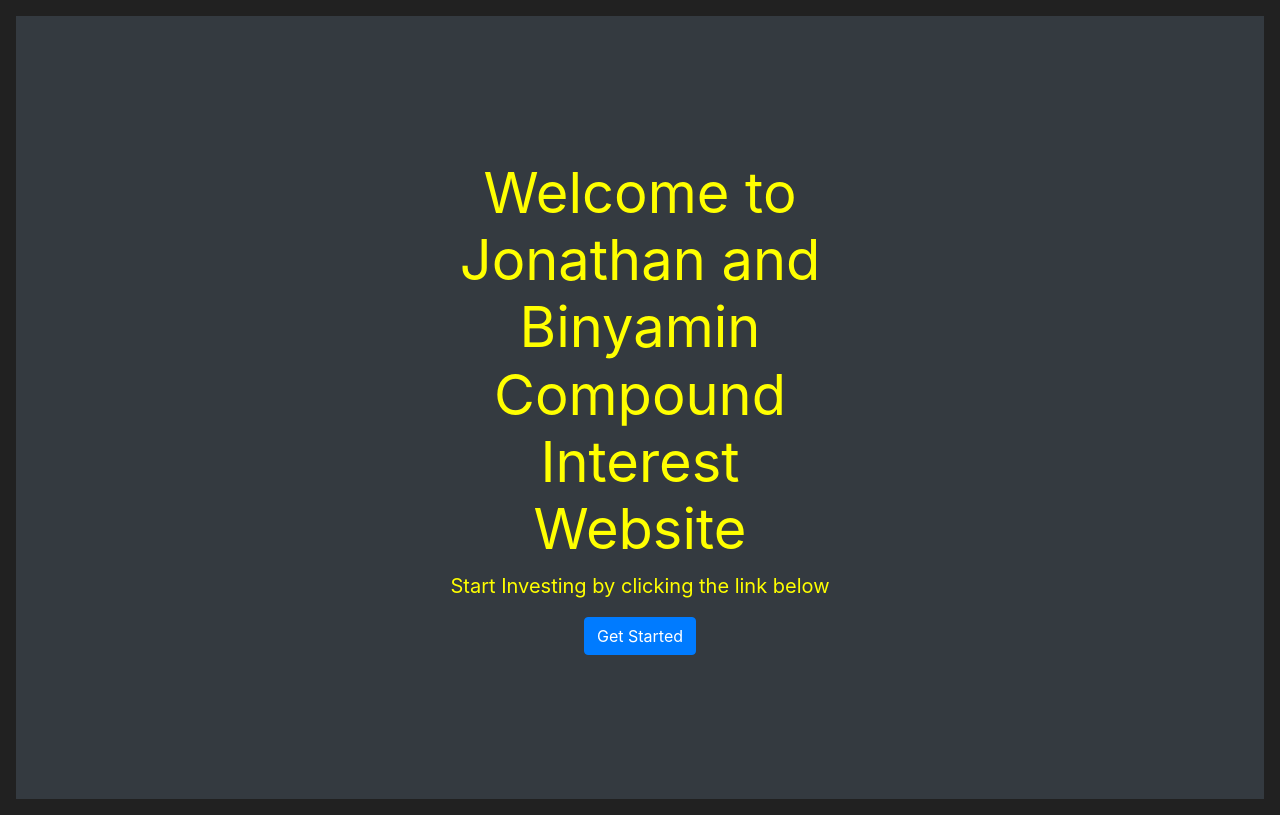
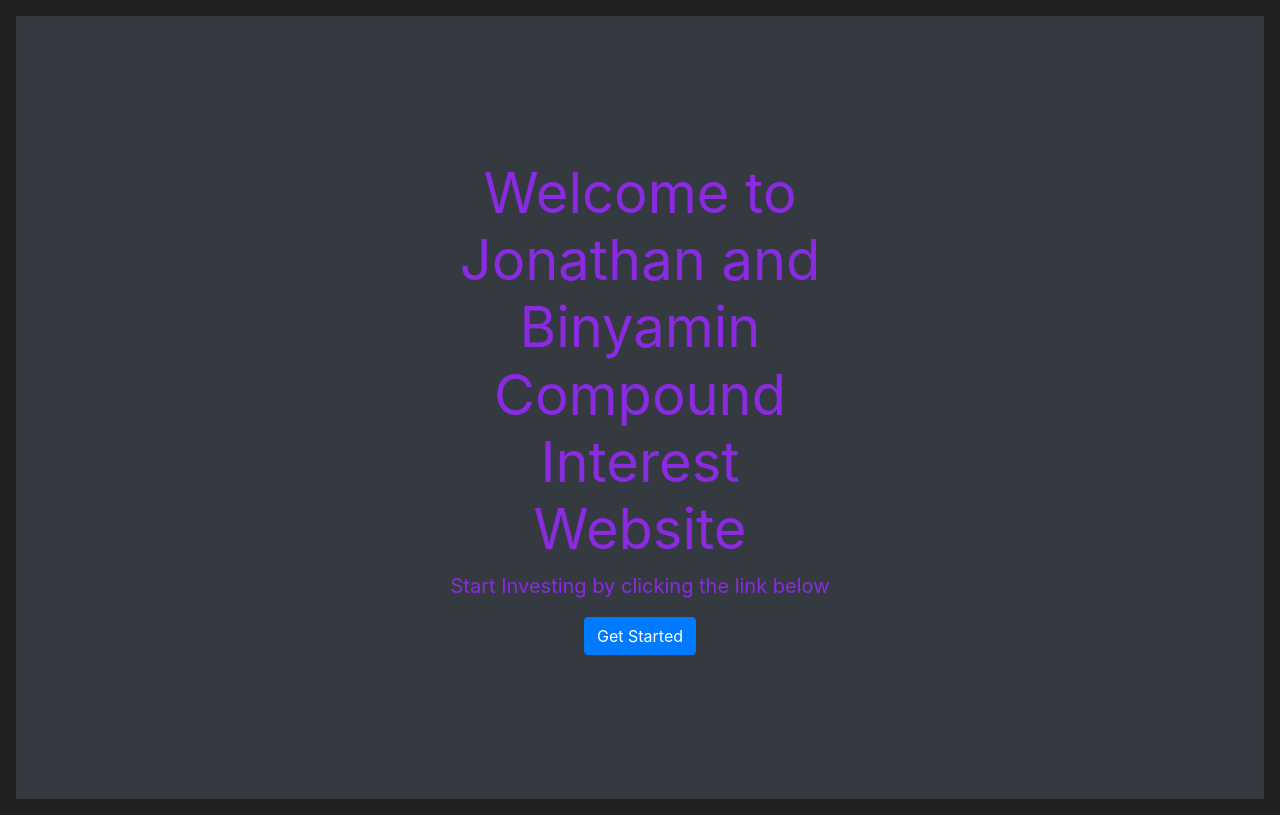
Before and after one commit to BinyaminR/Application-compound-interest, a Flask app: page / in a window 1280 px wide. Shown: the part 56-871 px from the top of the page. Run offline with Flask 2, Linux system fonts and the light colour scheme; some libraries are stand-ins or nearby versions.

Commit message:
v1.0.0.v

```diff
--- a/application/compound_interest/templates/home.html
+++ b/application/compound_interest/templates/home.html
@@ -3,7 +3,7 @@
     Compound Interest Website
 {% endblock %}
 {% block content %}
-    <div class="position-relative overflow-hidden p-3 p-md-5 m-md-3 text-center bg-dark" style="color:yellow">
+    <div class="position-relative overflow-hidden p-3 p-md-5 m-md-3 text-center bg-dark" style="color:blueviolet">
         <div class="col-md-5 p-lg-5 mx-auto my-5">
             <h1 class="display-4 font-weight-normal">Welcome to Jonathan and Binyamin Compound Interest Website</h1>
             <p class="lead font-weight-normal">Start Investing by clicking the link below</p>
```
